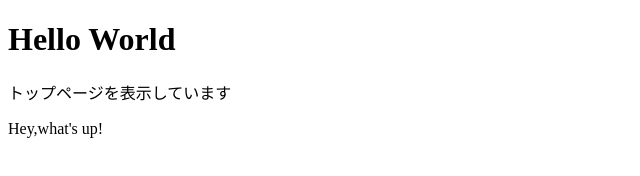
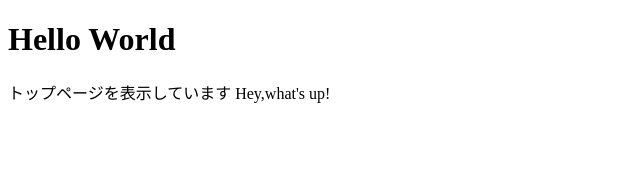
Before and after one commit to ryyyug/html-practice1, a website: page docs/index.html in a window 1280 px wide. Shown: the whole page, without its empty margins (0-640 px from the left). Drawn offline with Linux system fonts and the light colour scheme.

Commit message:
Update index.html

```diff
--- a/docs/index.html
+++ b/docs/index.html
@@ -8,7 +8,7 @@
 </head>
 <body>
   <h1>Hello World</h1>
-  <p>トップページを表示しています</p>
-  <p>Hey,what's up!</p>
+  <p1>トップページを表示しています</p1>
+  <p2>Hey,what's up!</p2>
 </body>
 </html>
```
